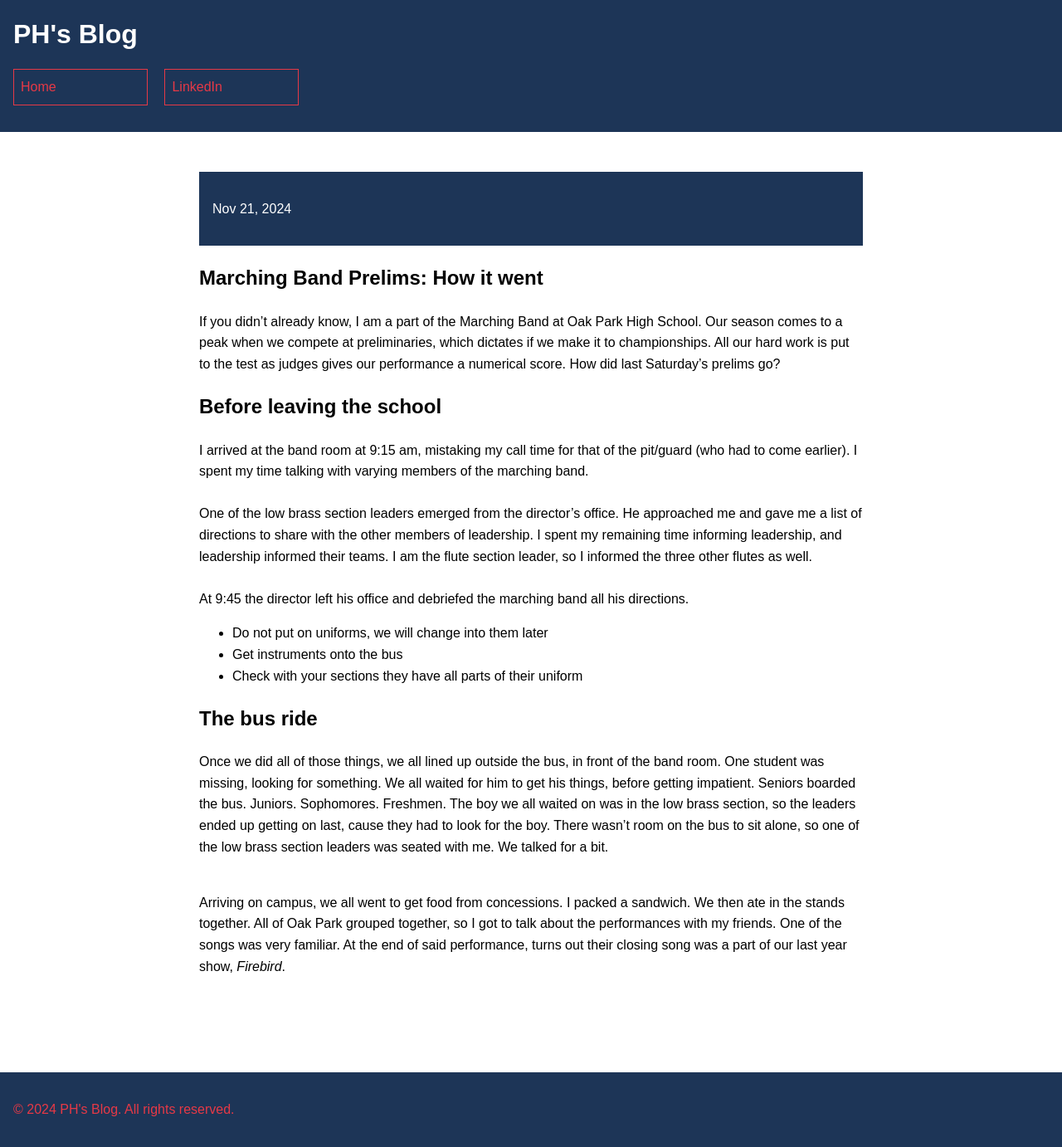
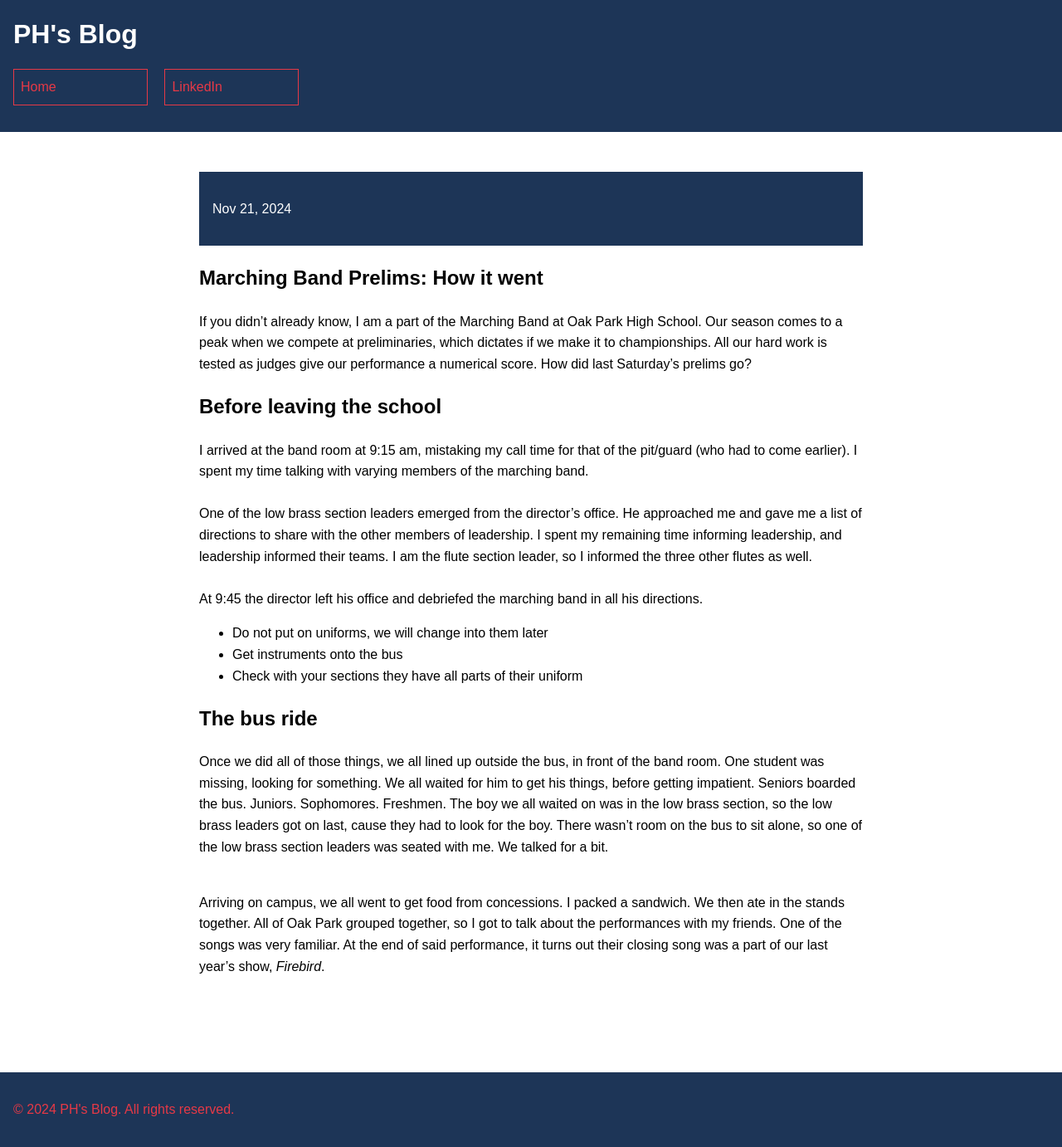
Before and after one commit to CaptainSapphire/PH-s-Blog, a Jekyll site: the page built from _posts/2024-11-21-Prelims.md, in a window 1280 px wide. Shown: the whole page at 83% size. Built offline with Jekyll 4.4.1, drawn with Linux system fonts in a browser that asks for light colours; our own code applies the rules of GitHub Pages for plain Markdown files.

Commit message:
Update 2024-11-21-Prelims.md

```diff
--- a/_posts/2024-11-21-Prelims.md
+++ b/_posts/2024-11-21-Prelims.md
@@ -1,17 +1,17 @@
 # Marching Band Prelims: How it went
 If you didn't already know, I am a part of the Marching Band at Oak Park High School. Our season comes to a peak when we compete at preliminaries, which dictates if we make it to championships.
-All our hard work is put to the test as judges gives our performance a numerical score. How did last Saturday's prelims go?
+All our hard work is tested as judges give our performance a numerical score. How did last Saturday's prelims go?
 
 # Before leaving the school
 I arrived at the band room at 9:15 am, mistaking my call time for that of the pit/guard (who had to come earlier). I spent my time talking with varying members of the marching band. <br><br>
 One of the low brass section leaders emerged from the director's office. He approached me and gave me a list of directions to share with the other members of leadership.
 I spent my remaining time informing leadership, and leadership informed their teams. I am the flute section leader, so I informed the three other flutes as well. <br><br>
-At 9:45 the director left his office and debriefed the marching band all his directions.<br>
+At 9:45 the director left his office and debriefed the marching band in all his directions.<br>
 - Do not put on uniforms, we will change into them later
 - Get instruments onto the bus
 - Check with your sections they have all parts of their uniform
 
 # The bus ride
-Once we did all of those things, we all lined up outside the bus, in front of the band room. One student was missing, looking for something. We all waited for him to get his things, before getting impatient. Seniors boarded the bus. Juniors. Sophomores. Freshmen. The boy we all waited on was in the low brass section, so the leaders ended up getting on last, cause they had to look for the boy. There wasn't room on the bus to sit alone, so one of the low brass section leaders was seated with me. We talked for a bit. <br><br>
+Once we did all of those things, we all lined up outside the bus, in front of the band room. One student was missing, looking for something. We all waited for him to get his things, before getting impatient. Seniors boarded the bus. Juniors. Sophomores. Freshmen. The boy we all waited on was in the low brass section, so the low brass leaders got on last, cause they had to look for the boy. There wasn't room on the bus to sit alone, so one of the low brass section leaders was seated with me. We talked for a bit. <br><br>
 
-Arriving on campus, we all went to get food from concessions. I packed a sandwich. We then ate in the stands together. All of Oak Park grouped together, so I got to talk about the performances with my friends. One of the songs was very familiar. At the end of said performance, turns out their closing song was a part of our last year show, *Firebird*. <br><br>
+Arriving on campus, we all went to get food from concessions. I packed a sandwich. We then ate in the stands together. All of Oak Park grouped together, so I got to talk about the performances with my friends. One of the songs was very familiar. At the end of said performance, it turns out their closing song was a part of our last year's show, *Firebird*. <br><br>
```
